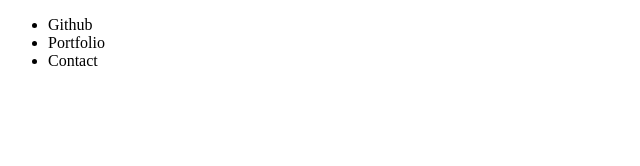
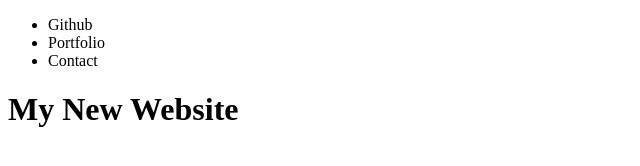
Before and after one commit to Raghadmalallah/re-landing-page, a plain HTML site: page index.html in a window 1280 px wide. Shown: the whole page, without its empty margins (0-640 px from the left). Drawn offline with Linux system fonts and the light colour scheme.

Commit message:
adding a H1 to the main

```diff
--- a/index.html
+++ b/index.html
@@ -18,6 +18,7 @@
 </nav>
     </header>
     <main>
+        <h1> My New Website</h1>
 
     </main>
     <footer>
```
